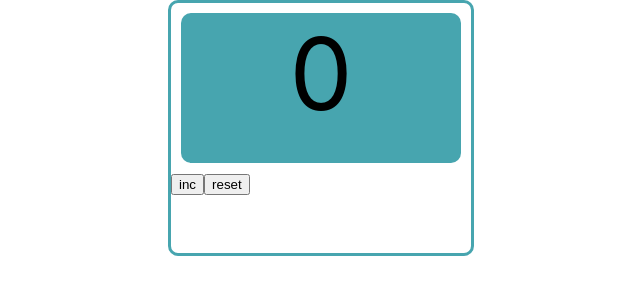
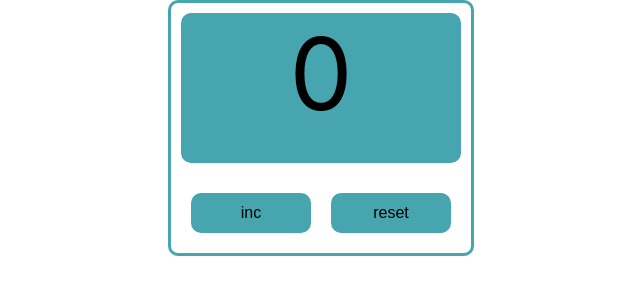
Before and after one commit to OlhaFedorets/counter-01, a React (Create React App) app: page / in a window 1280 px wide. Shown: the top 300 px of the page, without its empty margins (319-959 px from the left). Built offline with nearby package versions, Linux system fonts and the light colour scheme.

Commit message:
change button

```diff
--- a/src/Button.tsx
+++ b/src/Button.tsx
@@ -8,8 +8,19 @@ type ButtonPropsType = {
 
 export const Button = ({title, onClickHandler}: ButtonPropsType) => {
 
-
     return (
-        <button onClick={onClickHandler}>{title}</button>
+        <StyledButton onClick={onClickHandler}>{title}</StyledButton>
     );
 };
+
+
+
+const StyledButton = styled.button`
+    margin: 20px 0 0 20px;
+    width: 120px;
+    height: 40px;
+    background-color: #47a5af;
+    border: none;
+    border-radius: 10px;
+    font-size: 16px;
+`
```
